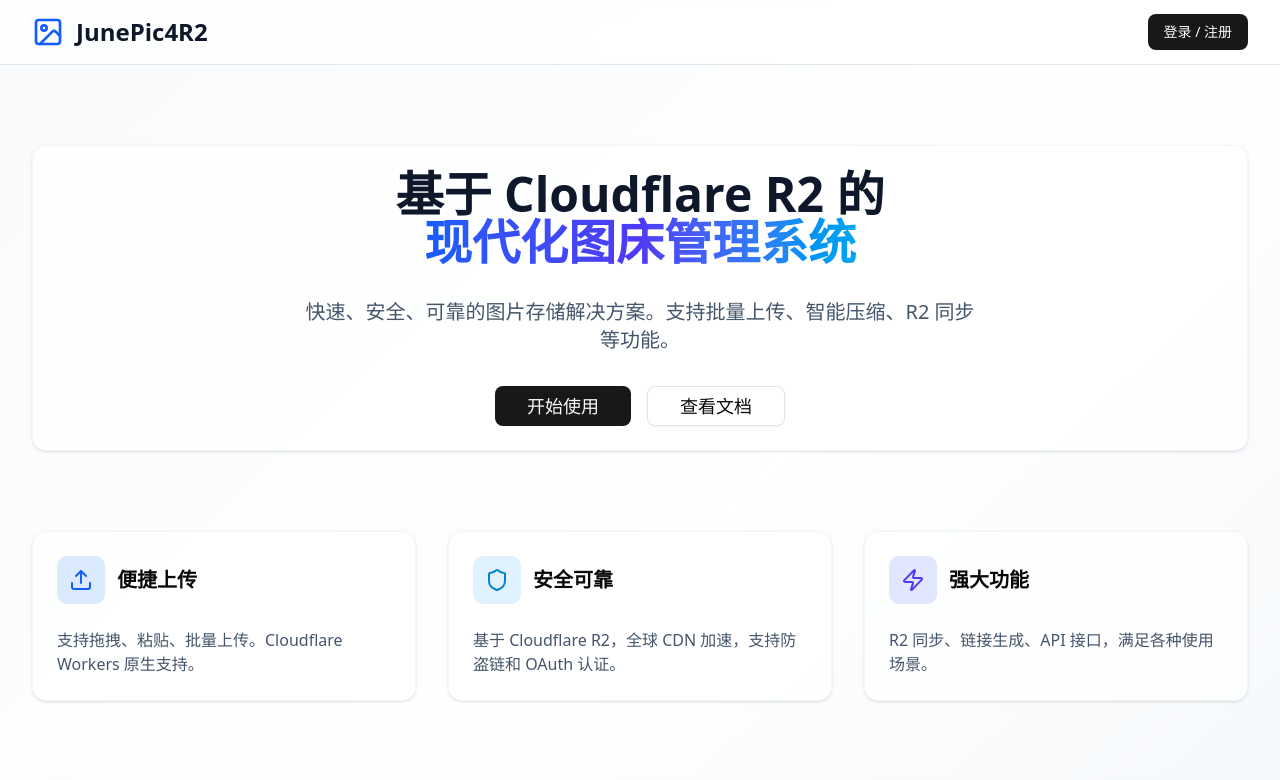
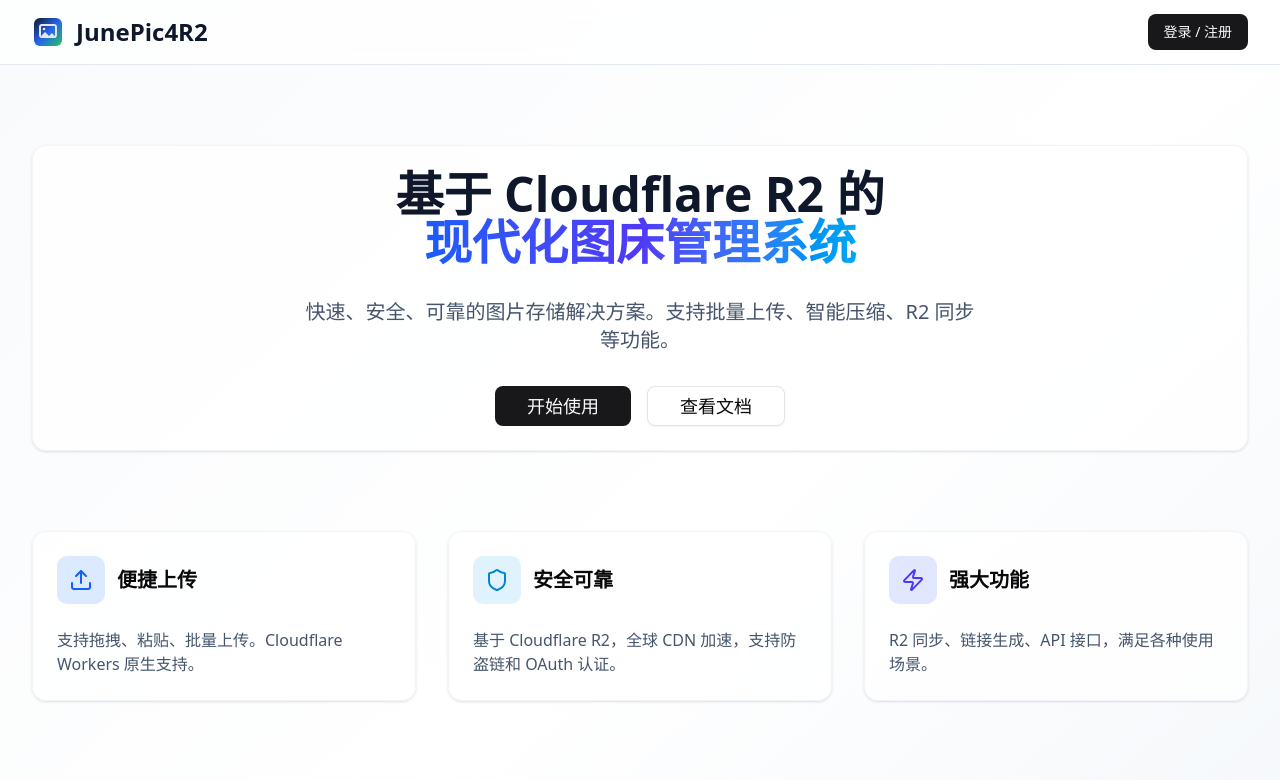
Before and after one commit to Akuma-real/JunePic4R2, a Next.js app: page / in a window 1280 px wide. Shown: the top 780 px of the page. Built offline with nearby package versions, Linux system fonts and the light colour scheme; no server answers.

Commit message:
refactor(brand): replace icon placeholders with custom favicon

```diff
--- a/app/dashboard/page.tsx
+++ b/app/dashboard/page.tsx
@@ -16,7 +16,7 @@
 } from '@/components/ui/card';
 import { Badge } from '@/components/ui/badge';
 import { Separator } from '@/components/ui/separator';
-import { LogOut, Image as ImageIcon, RefreshCw } from 'lucide-react';
+import { LogOut, RefreshCw } from 'lucide-react';
 import { toast } from 'sonner';
 import { Skeleton } from '@/components/ui/skeleton';
 
@@ -181,7 +181,14 @@
         <div className="max-w-7xl mx-auto px-4 sm:px-6 lg:px-8">
           <div className="flex flex-col gap-4 sm:flex-row sm:items-center sm:justify-between py-4 sm:py-0">
             <div className="flex items-center gap-3">
-              <ImageIcon className="w-8 h-8 text-blue-600" />
+              <Image
+                src="/favicon.svg"
+                alt="JunePic4R2"
+                width={32}
+                height={32}
+                className="w-8 h-8"
+                priority
+              />
               <h1 className="text-2xl font-bold text-gray-900 dark:text-white">
                 JunePic4R2
               </h1>
--- a/app/layout.tsx
+++ b/app/layout.tsx
@@ -6,6 +6,7 @@
 export const metadata: Metadata = {
   title: "JunePic4R2 - Cloudflare R2 图床管理系统",
   description: "基于 Cloudflare R2 和 D1 的现代化图床管理系统",
+  icons: "/favicon.svg",
 };
 
 export default function RootLayout({
--- a/app/page.tsx
+++ b/app/page.tsx
@@ -10,8 +10,9 @@
   CardTitle,
   CardContent,
 } from '@/components/ui/card';
-import { Image as ImageIcon, Upload, Shield, Zap, Loader2 } from 'lucide-react';
+import { Upload, Shield, Zap, Loader2 } from 'lucide-react';
 import Link from 'next/link';
+import Image from 'next/image';
 
 export default function Home() {
   const { user, loading } = useAuth();
@@ -40,7 +41,14 @@
         <div className="max-w-7xl mx-auto px-4 sm:px-6 lg:px-8">
           <div className="flex items-center justify-between h-16">
             <div className="flex items-center gap-3">
-              <ImageIcon className="w-8 h-8 text-blue-600 dark:text-blue-400" />
+              <Image
+                src="/favicon.svg"
+                alt="JunePic4R2"
+                width={32}
+                height={32}
+                className="w-8 h-8"
+                priority
+              />
               <h1 className="text-2xl font-bold text-slate-900 dark:text-white">
                 JunePic4R2
               </h1>
```
Also changed, not shown: public/favicon.svg (added).
